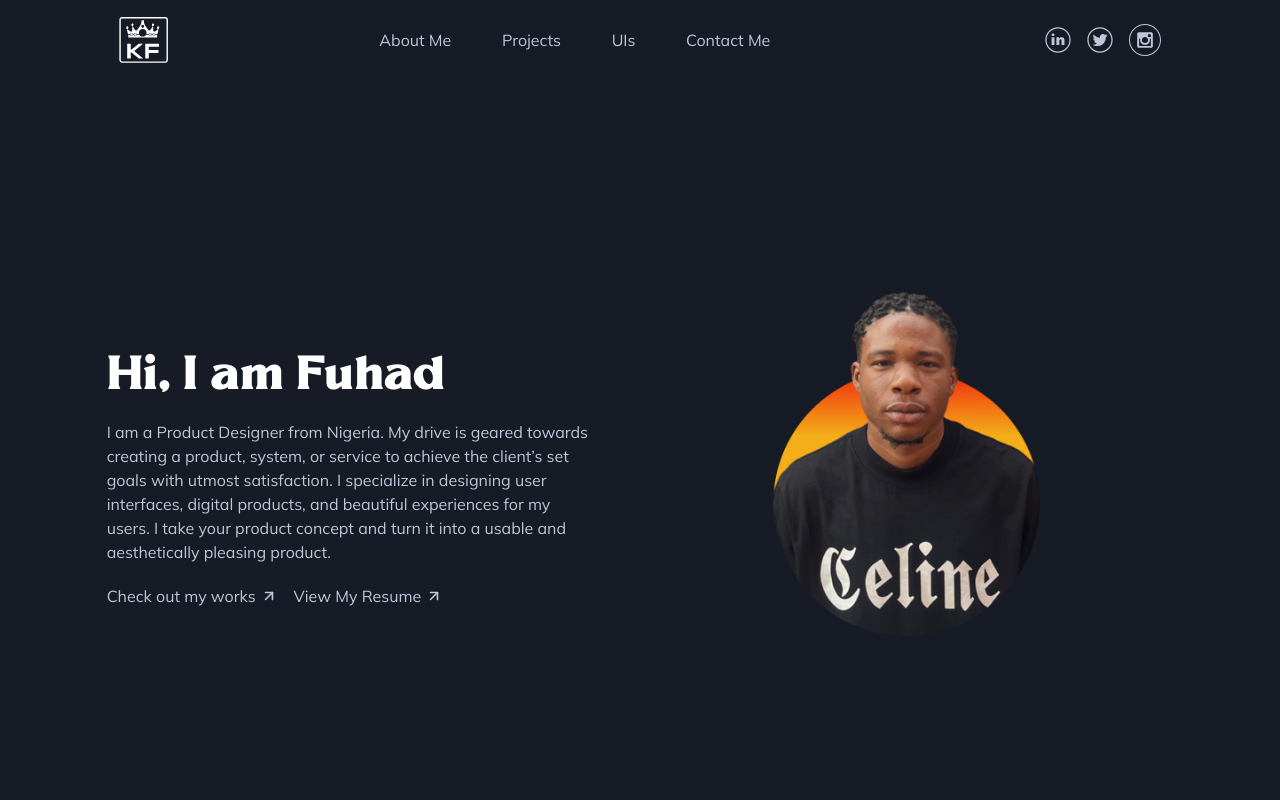
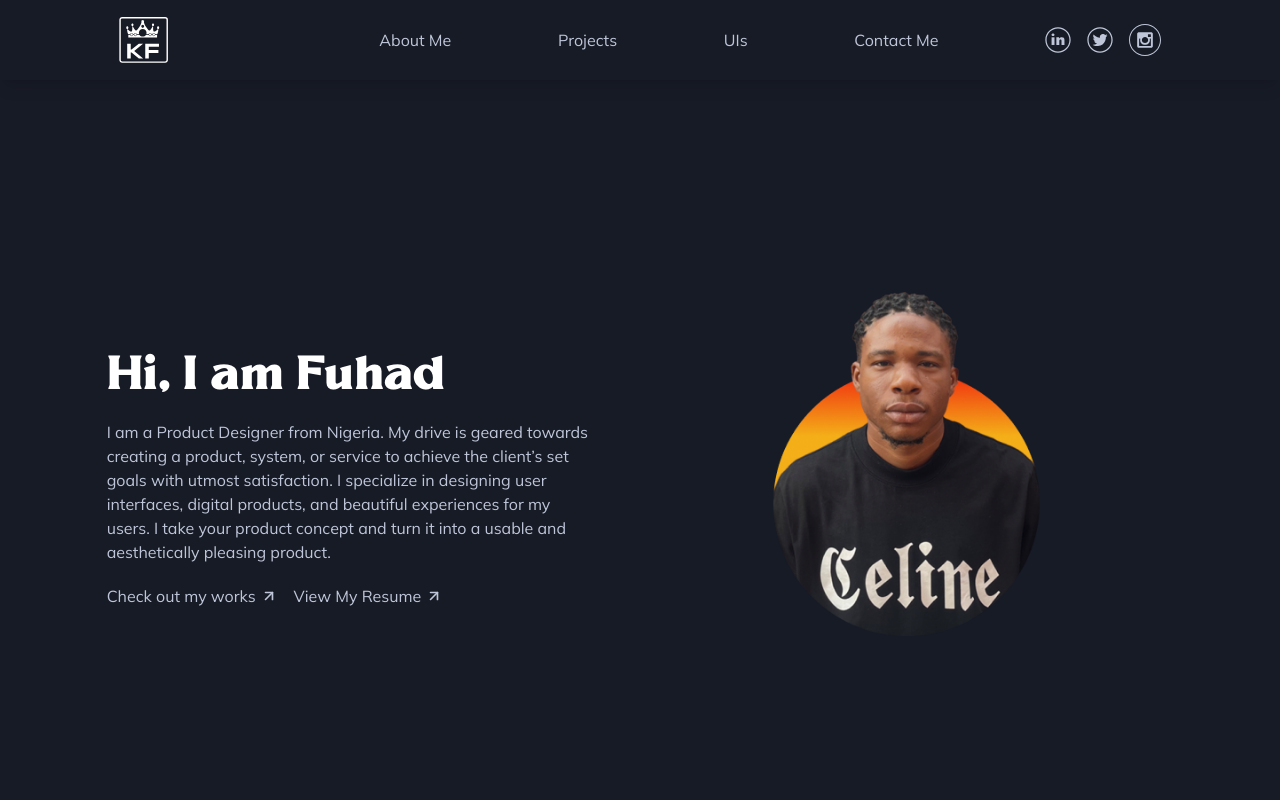
Before and after one commit to orejay/fuhadfolio, a React (Create React App) app: page / in a window 1280 px wide. Shown: the top 800 px of the page. Built offline with nearby package versions, Linux system fonts and the light colour scheme.

Commit message:
mobile menu

```diff
--- a/src/components/Header.js
+++ b/src/components/Header.js
@@ -21,14 +21,8 @@ const Header = () => {
   };
 
   return (
-    <div
-      className="w-full lg:flex lg:h-20 sticky top-0 h-16 justify-center items-center z-20"
-      style={{ background: "#171B26" }}
-    >
-      <div
-        className="w-11/12 lg:w-10/12 mx-auto py-5 px-3 flex items-center justify-between"
-        style={{ color: "#BFC6D9" }}
-      >
+    <div className="w-full lg:flex lg:h-20 sticky shadow-lg bg-backgrnd top-0 h-16 justify-center items-center z-20">
+      <div className="w-11/12 lg:w-10/12 mx-auto bg-backgrnd text-tex py-4 px-3 md:flex items-center justify-between">
         <Link to="/" className="w-1/12">
           <Logo clearActive={(props) => clearActive(props)} />
         </Link>
@@ -41,14 +35,14 @@ const Header = () => {
             name={!openNav ? "grid-outline" : "close-outline"}
           ></ion-icon>
         </div>
-        <div
-          className={`lg:flex ${
-            !openNav ? "hidden" : ""
-          } lg:w-9/12 justify-between`}
+        <ul
+          className={`md:flex md:w-9/12 items-center justify-between absolute md:static bg-backgrnd md:z-auto z-[-1] left-0 w-full h-screen md:h-auto pb-7 md:pb-0 pl-7 md:pl-0 transition-all ease-in-out duration-500 ${
+            openNav ? "top-16" : "top-[-1490px]"
+          }`}
         >
-          <div className="lg:flex lg:flex-row flex flex-col w-6/12 items-center justify-between">
-            {nav.map((each, index) =>
-              ["About Me", "UIs"].includes(each.name) ? (
+          {nav.map((each, index) =>
+            ["About Me", "UIs"].includes(each.name) ? (
+              <li className="md:my-0 my-5">
                 <Link
                   to={each.link}
                   key={index}
@@ -62,7 +56,9 @@ const Header = () => {
                 >
                   {each.name}
                 </Link>
-              ) : (
+              </li>
+            ) : (
+              <li className="md:my-0 my-5">
                 <a
                   onClick={() => {
                     scroller.scrollTo(each.link, { smooth: true, offset: -64 });
@@ -76,11 +72,11 @@ const Header = () => {
                 >
                   {each.name}
                 </a>
-              )
-            )}
-          </div>
+              </li>
+            )
+          )}
           <SocialMedia />
-        </div>
+        </ul>
       </div>
     </div>
   );
--- /dev/null
+++ b/src/components/Testh.js
@@ -0,0 +1,13 @@
+import React from "react";
+
+const Testh = () => {
+  return (
+    <div className="shadow-md fixed w-full top-0 left-0">
+      <div className="md:flex bg-white py-4 px-7 md:px-10">
+        <div>hit</div>
+      </div>
+    </div>
+  );
+};
+
+export default Testh;
--- a/src/pages/Home.js
+++ b/src/pages/Home.js
@@ -5,11 +5,13 @@ import Header from "../components/Header";
 import Intro from "../components/Intro";
 import Projects from "../components/Projects";
 import Socials from "../components/Socials";
+import Testh from "../components/Testh";
 
 const Home = () => {
   return (
     <div>
       <Header />
+      {/* <Testh /> */}
       <Intro />
       <Projects />
       <ContactMe />
--- a/tailwind.config.js
+++ b/tailwind.config.js
@@ -8,6 +8,7 @@ module.exports = {
         tex: "#BFC6D9",
         pressed: "#D2a22d",
         drk: "#121212",
+        backgrnd: "#171B26",
       },
     },
   },
```
